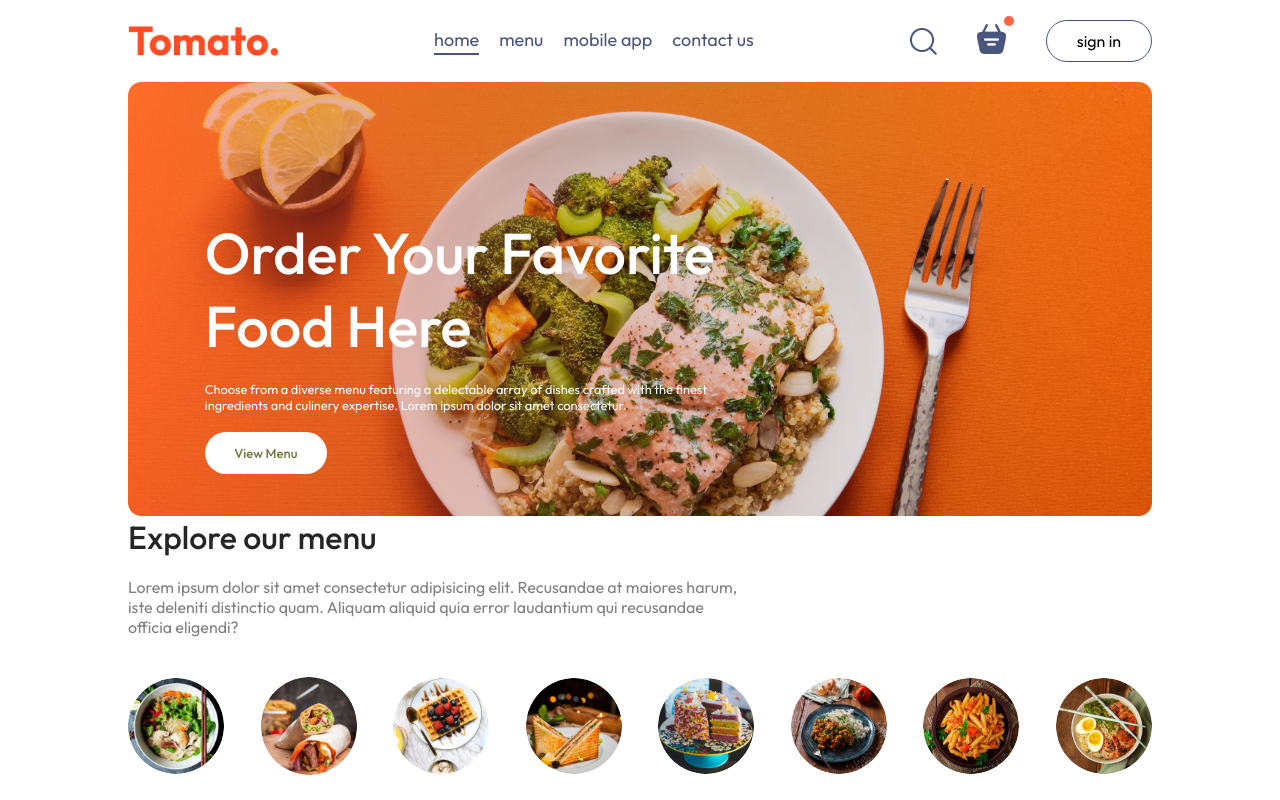
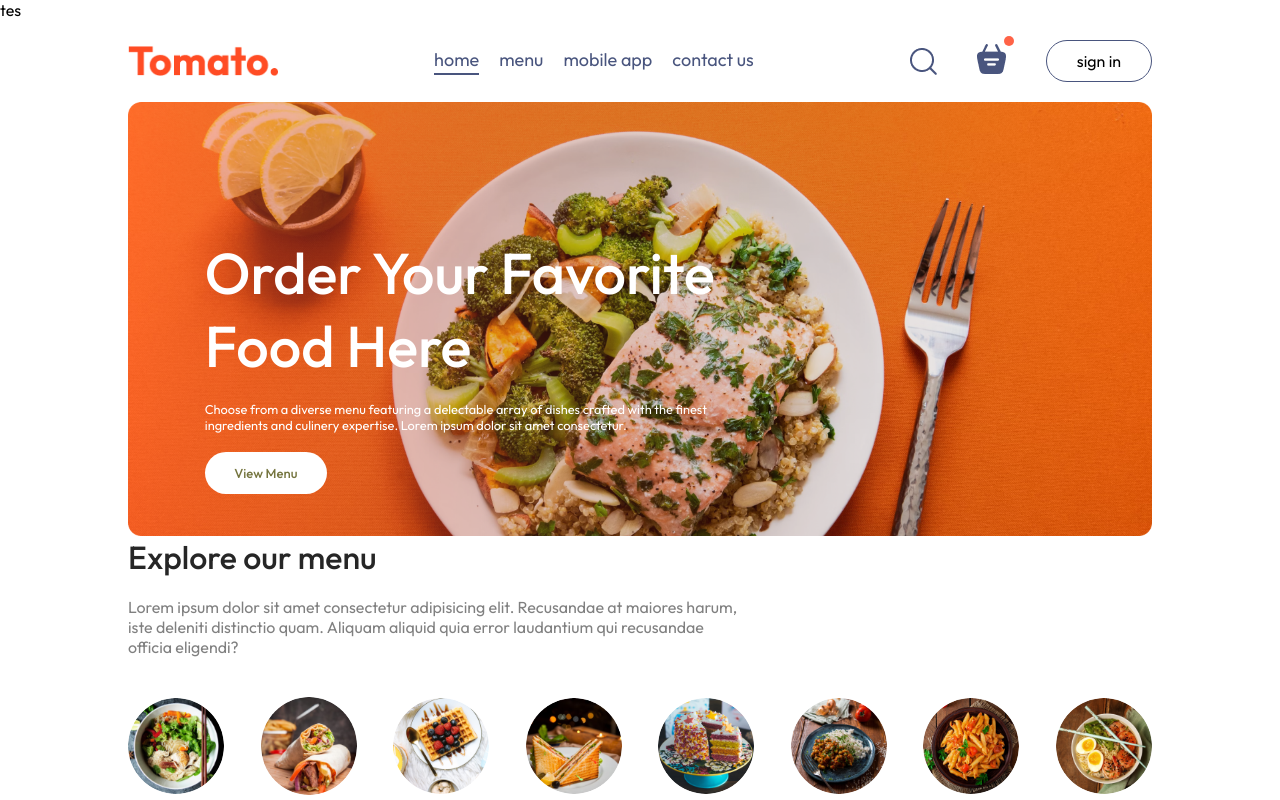
Before and after one commit to Riki-Zf/Food-delivery, a React (Vite) app in the folder frontend/: page / in a window 1280 px wide. Both pictures are taken after a click on the button "sign in". Shown: the top 800 px of the page. Built offline with nearby package versions, Linux system fonts and the light colour scheme.

Commit message:
add login component

```diff
--- a/frontend/src/App.jsx
+++ b/frontend/src/App.jsx
@@ -1,16 +1,19 @@
-import React from "react";
+import React, { useState } from "react";
 import Navbar from "./components/navbar/Navbar";
 import { Route, Routes } from "react-router-dom";
 import Home from "./pages/Home/Home";
 import Cart from "./pages/Cart/Cart";
 import PlaceOrder from "./pages/PlaceOrder/PlaceOrder";
 import Footer from "./components/Footer/Footer";
+import LoginPopUp from "./components/LoginPopUp/LoginPopUp";
 
 const App = () => {
+  const [showLogin, setShowLogin] = useState(false);
   return (
     <>
+      {showLogin ? <LoginPopUp /> : <></>}
       <div className="app">
-        <Navbar />
+        <Navbar setShowLogin={setShowLogin} />
         <Routes>
           <Route path="/" element={<Home />} />
           <Route path="/cart" element={<Cart />} />
--- /dev/null
+++ b/frontend/src/components/LoginPopUp/LoginPopUp.jsx
@@ -0,0 +1,7 @@
+import React from "react";
+import "./LoginPopUp.css";
+const LoginPopUp = () => {
+  return <div>tes</div>;
+};
+
+export default LoginPopUp;
--- a/frontend/src/components/navbar/Navbar.jsx
+++ b/frontend/src/components/navbar/Navbar.jsx
@@ -3,7 +3,7 @@
 import { assets } from "../../assets/assets";
 import { Link } from "react-router-dom";
 
-const Navbar = () => {
+const Navbar = ({ setShowLogin }) => {
   //menu underline
   const [menu, setMenu] = useState("home");
   return (
@@ -29,7 +29,7 @@
           <img src={assets.basket_icon} alt="" />
           <div className="dot"></div>
         </div>
-        <button>sign in</button>
+        <button onClick={() => setShowLogin(true)}>sign in</button>
       </div>
     </div>
   );
```
Also changed, not shown: frontend/src/components/LoginPopUp/LoginPopUp.css (added).
